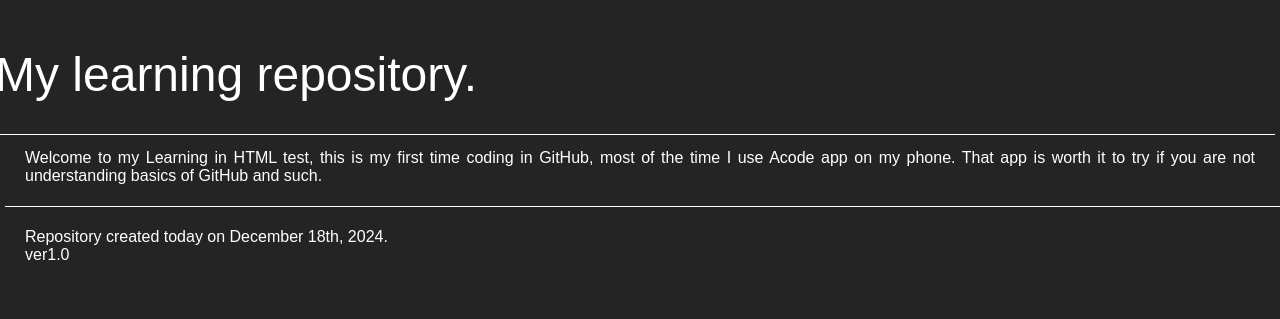
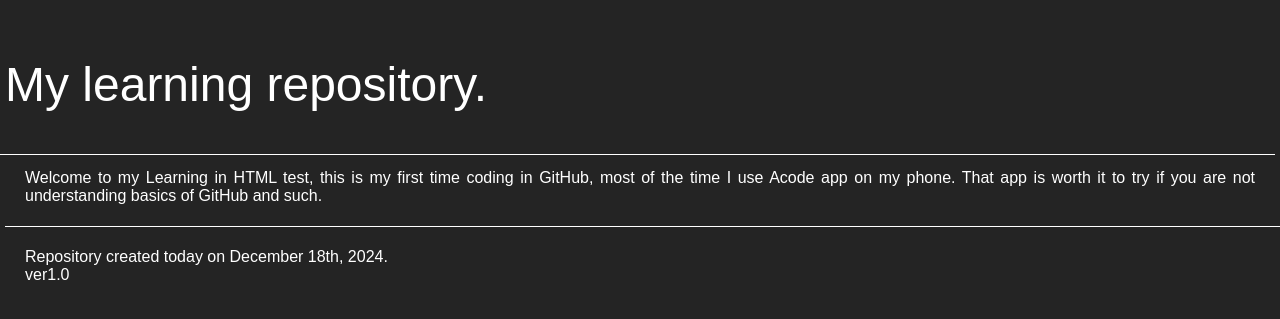
Before and after one commit to KeyzGames/KeyzGames.github.io, a PHP site: page / in a window 1280 px wide. Shown: the top 319 px of the page. Run offline with PHP 8.4, Linux system fonts and the light colour scheme.

Commit message:
Update styles.css

```diff
--- a/styles.css
+++ b/styles.css
@@ -22,7 +22,7 @@ header {
   width: 100vw;
   position: relative;
   left: -20px;
-  padding: -10px;
+  padding: 10px;
   box-sizing: border-box;
 }
 
```
